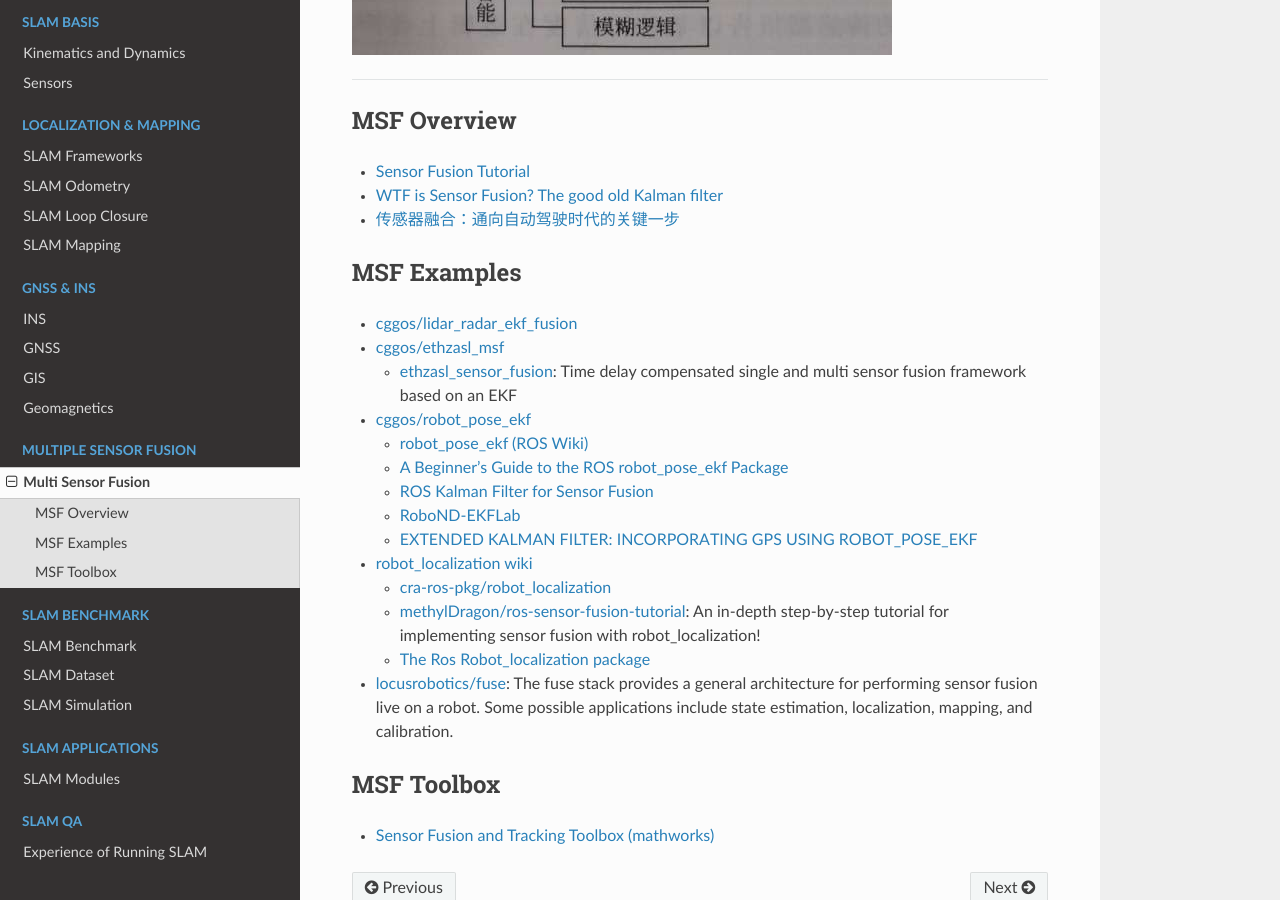
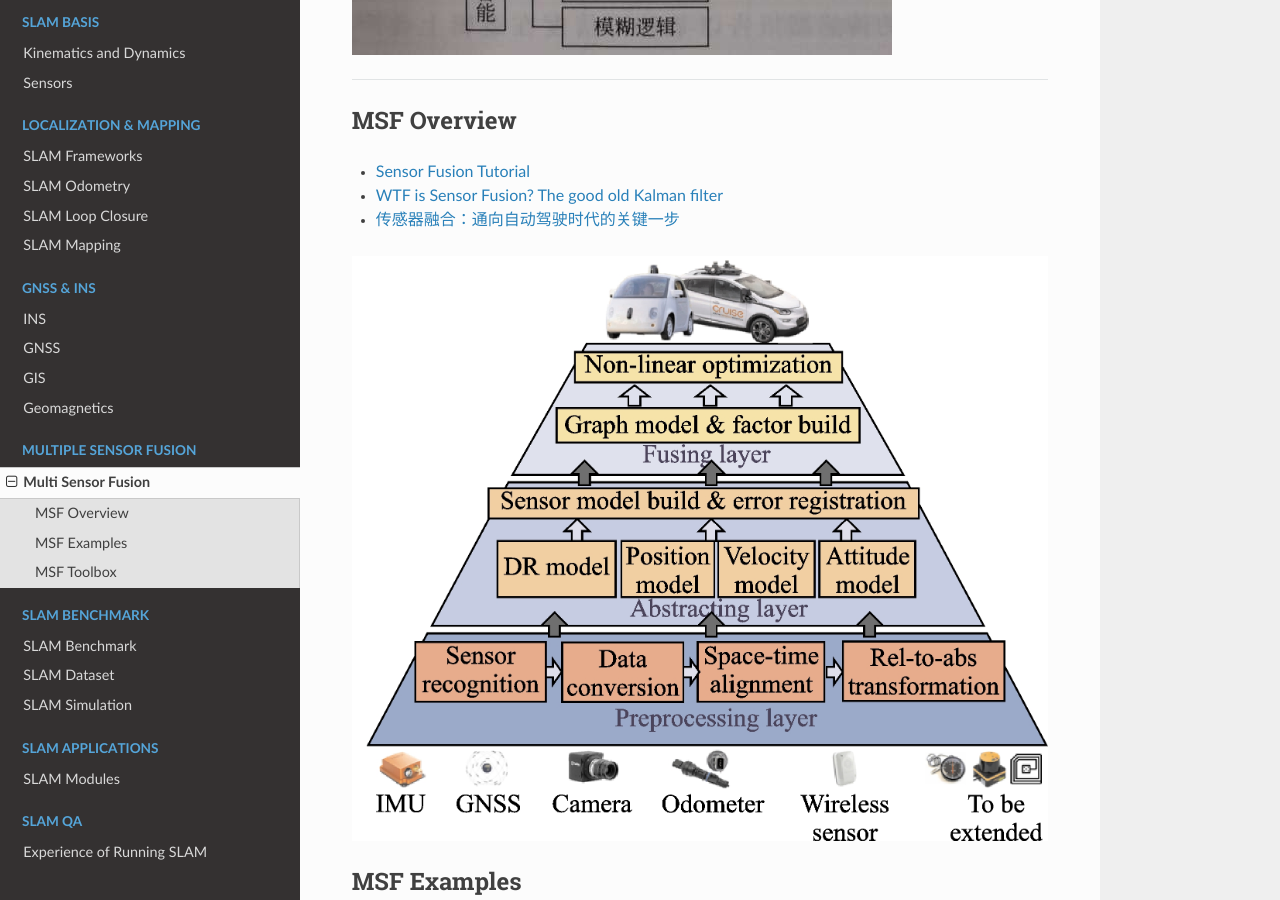
Before and after one commit to cggos/slamkit, a Sphinx documentation site: the page built from docs/slam_msf/slam_msf.md, in a window 1280 px wide and 900 px high, scrolled down 886 px. Built offline with Sphinx 7.4.7 and the Read the Docs theme 2.0.0, drawn with Linux system fonts in a browser that asks for light colours.

Commit message:
update docs/slam_msf/slam_msf.md

```diff
--- a/docs/slam_msf/slam_msf.md
+++ b/docs/slam_msf/slam_msf.md
@@ -11,6 +11,8 @@
 * [WTF is Sensor Fusion? The good old Kalman filter](https://towardsdatascience.com/wtf-is-sensor-fusion-part-2-the-good-old-kalman-filter-3642f321440)
 
 * [传感器融合：通向自动驾驶时代的关键一步](https://www.leiphone.com/news/201708/HH3MYTdsDx3mFx0S.html)
+
+![](./images/sensor_fusion_autonomous_driving.jpg)
 
 ## MSF Examples
 
```
Also changed, not shown: docs/slam_msf/images/sensor_fusion_autonomous_driving.jpg (added).
